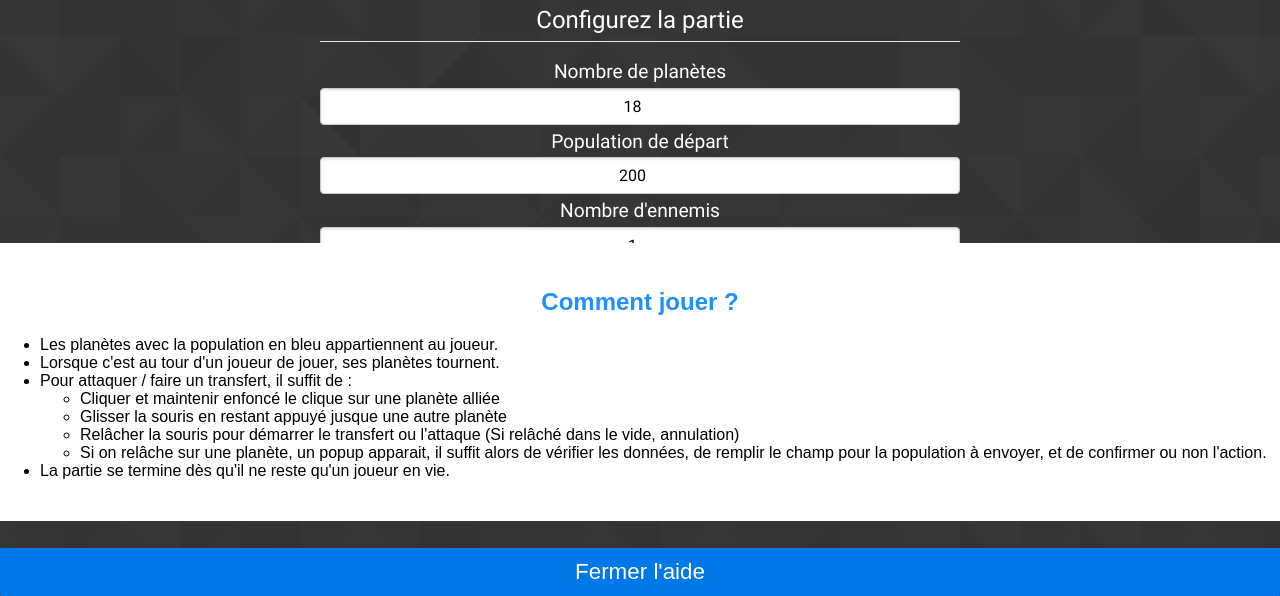
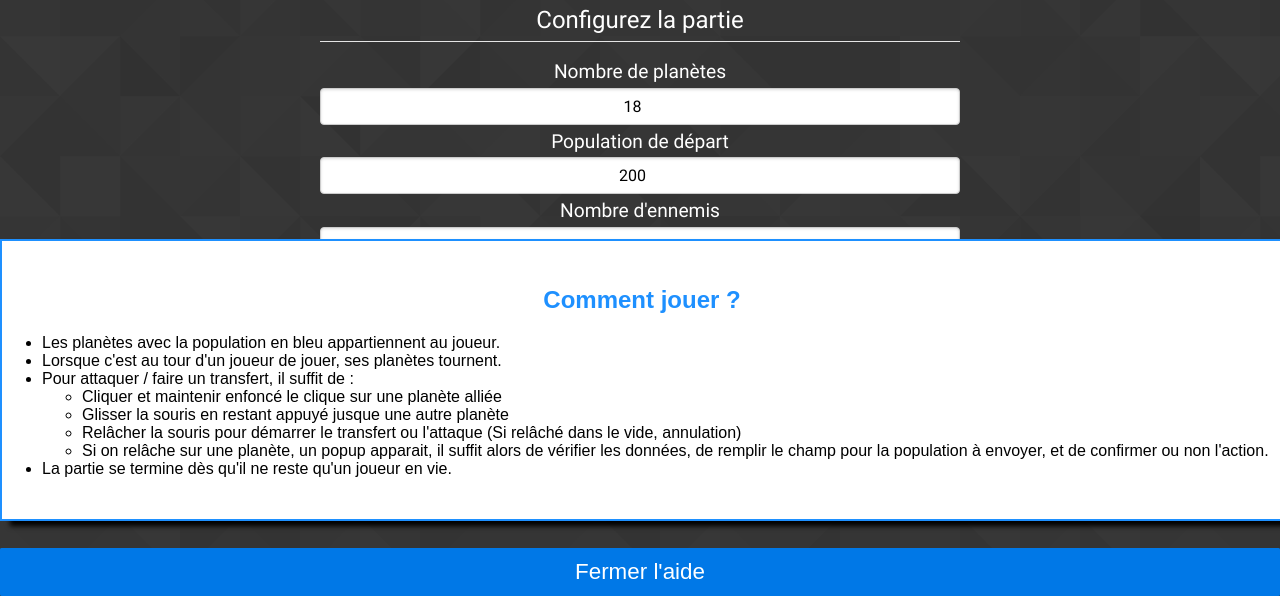
Before and after one commit to Raivk/projet_web_space, a PHP site: page / in a window 1280 px wide, after a click on "Comment jouer ?". Shown: the part 204-800 px from the top of the page. Run offline with PHP 8.4, Linux system fonts and the light colour scheme.

Commit message:
css help

```diff
--- a/css/index.css
+++ b/css/index.css
@@ -76,6 +76,10 @@ html {
     padding-top: 25px;
     background-color: white;
     color:black !important;
+    box-shadow: 10px 5px 5px black;
+    border-style: solid;
+    border-width: 2px;
+    border-color: dodgerblue;
 }
 
 .large_bt {
```
